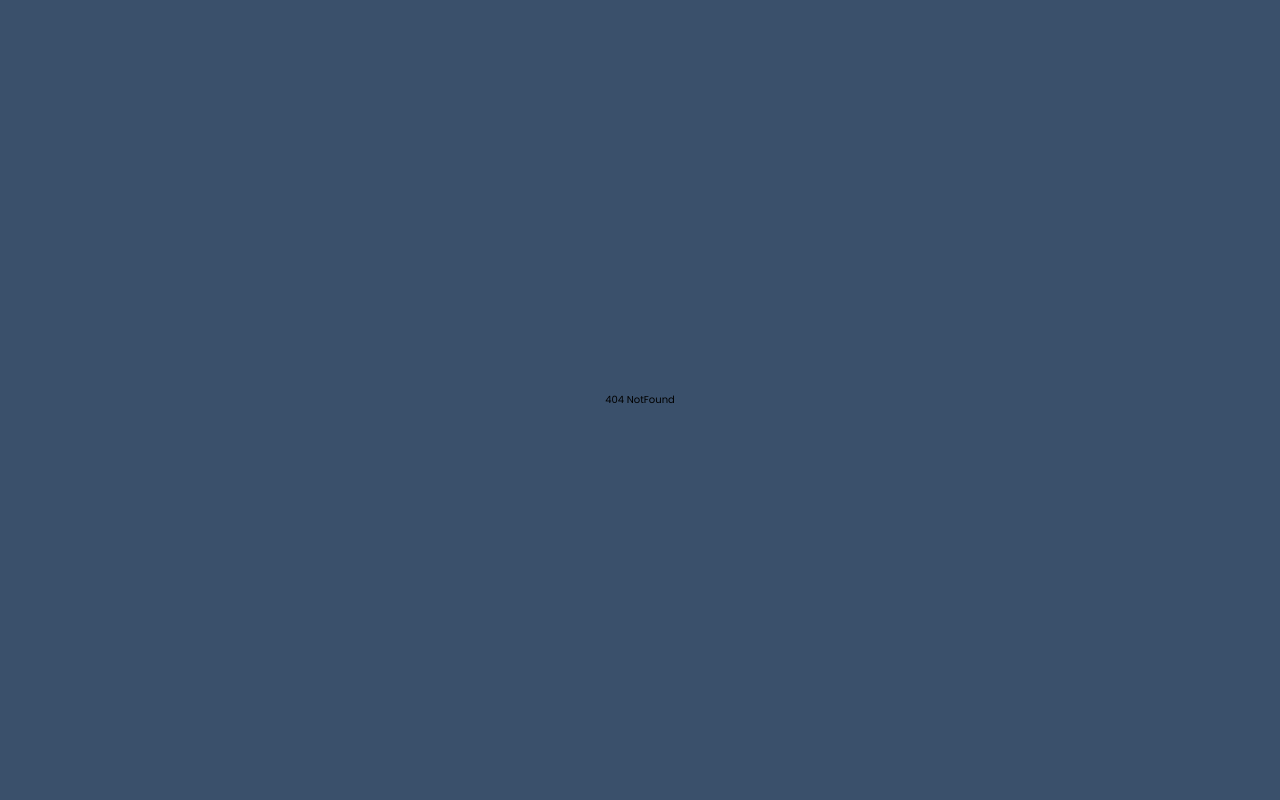
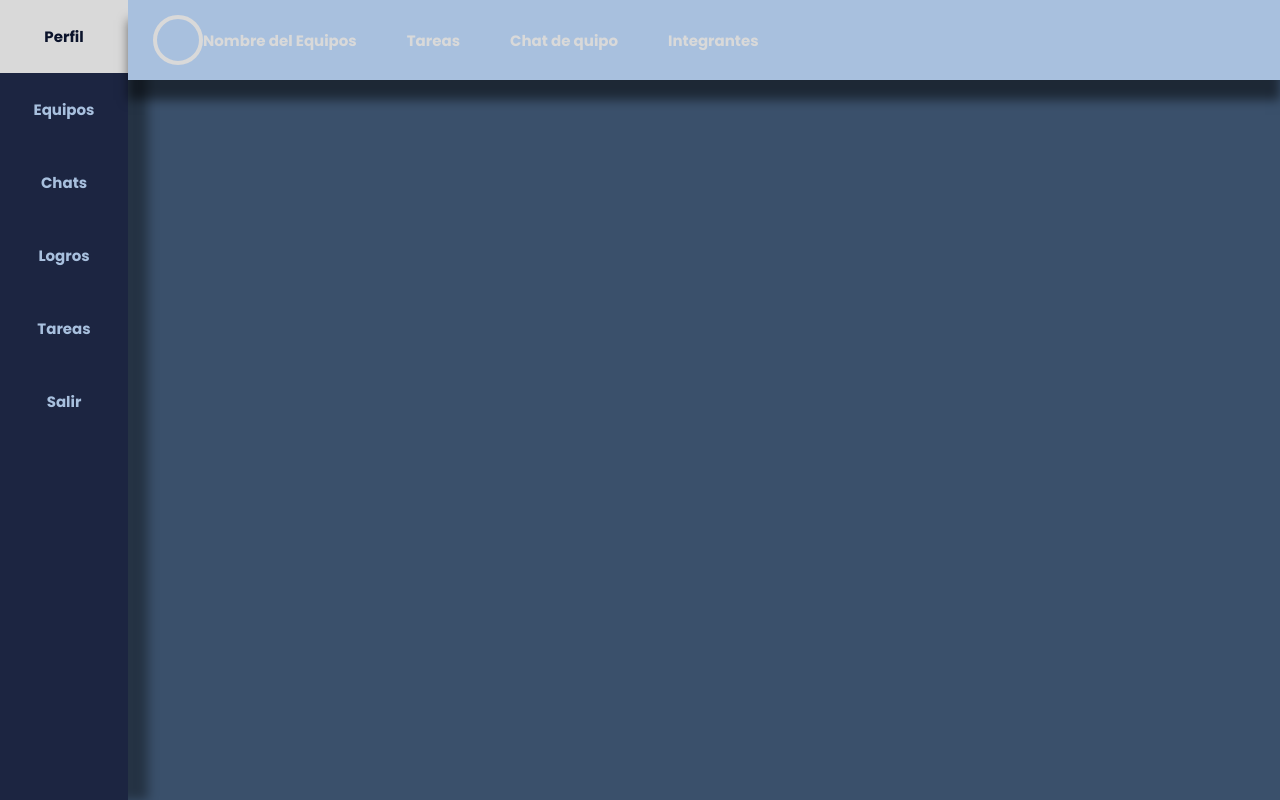
Before and after one commit to DiegoGReyna/proyecto-final-poi, a React (Create React App) app: page /UserPage/Equipo in a window 1280 px wide. Before the commit this address had no page. Built offline with nearby package versions, Linux system fonts and the light colour scheme.

Commit message:
nav bar principal y nav bar de equipo

```diff
--- a/src/App.js
+++ b/src/App.js
@@ -3,7 +3,8 @@ import './App.css';
 import LoginForm from './componenetes/LoginForm';
 import CreateAccount from './componenetes/CreateAccount';
 import NotFoundPage from './Pages/NotFoundPage'
-
+import UserPage from './Pages/UserPage/UserPage';
+import Team from './Pages/Team/Team';
 import { BrowserRouter, Route, Routes } from "react-router-dom";
 
 function App() {
@@ -15,6 +16,8 @@ function App() {
 
           <Route path='/' element={<LoginForm />} />
           <Route path='/CrearCueanta' element={<CreateAccount />} />
+          <Route path='/UserPage/*' element={<UserPage />} />
+
           <Route path='*' element={<NotFoundPage />} />
         </Routes>
       </div>
--- /dev/null
+++ b/src/Pages/Team/Team.css
@@ -0,0 +1,3 @@
+.BoxTeam {
+    width: 90%;
+}
--- /dev/null
+++ b/src/Pages/Team/Team.jsx
@@ -0,0 +1,21 @@
+import React from 'react'
+import NavBarTeam from '../../componenetes/NavBarTeam/NavBarTeam'
+import { Route, Routes } from "react-router-dom";
+import TeamChatPage from '../TeamChatPage/TeamChatPage'
+import './Team.css'
+
+export default function Team() {
+    return (
+        <div className='BoxTeam'>
+            <NavBarTeam />
+
+            <Routes>
+                <Route path="ChatEquipo" element={<TeamChatPage />} />
+            </Routes>
+
+
+        </div>
+
+
+    )
+}
--- /dev/null
+++ b/src/Pages/TeamChatPage/TeamChatPage.jsx
@@ -0,0 +1,6 @@
+import './TeamChatPage.css'
+export default function TeamChatPage() {
+    return (
+        <div>TeamChatPage</div>
+    )
+}
--- /dev/null
+++ b/src/Pages/UserPage/UserPage.css
@@ -0,0 +1,7 @@
+.ContainerUserPage {
+    width: 100%;
+    height: 100%;
+    display: flex;
+    /* flex-wrap: wrap; */
+    flex-direction: row;
+}
--- /dev/null
+++ b/src/Pages/UserPage/UserPage.jsx
@@ -0,0 +1,16 @@
+
+import NavBarMain from '../../componenetes/NavBarMain/NavBarMain'
+import './UserPage.css';
+import { Route, Routes } from 'react-router-dom';
+import Team from '../Team/Team';
+
+export default function UserPage() {
+    return (
+        <div className='ContainerUserPage'>
+            <NavBarMain />
+            <Routes>
+                <Route path="Equipo/*" element={<Team />} />
+            </Routes>
+        </div>
+    )
+}
--- /dev/null
+++ b/src/componenetes/NavBarMain/NavBarMain.css
@@ -0,0 +1,27 @@
+.ContainerNavBarMain {
+    background-color: var(--Color2);
+    display: flex;
+    flex-direction: column;
+    align-items: center;
+    width: 10%;
+    box-shadow: 20px 0px 10px rgba(0, 0, 0, 0.37);
+    /* justify-content: space-around; */
+}
+
+.MainNavLink {
+    text-decoration: none;
+    font-family: 'Poppins', sans-serif;
+    font-size: 1.5rem;
+    color: var(--Color5);
+    font-weight: bold;
+    width: 100%;
+    text-align: center;
+    padding: 2.5rem 0;
+    transition: all 0.6s;
+}
+
+.MainNavLink:hover {
+    background-color: var(--Color6);
+    color: var(--Color1);
+
+}
--- /dev/null
+++ b/src/componenetes/NavBarMain/NavBarMain.jsx
@@ -0,0 +1,18 @@
+import './NavBarMain.css';
+import { NavLink } from 'react-router-dom'
+
+
+
+export default function NavBarMain() {
+    return (
+        <div className='ContainerNavBarMain'>
+
+            <NavLink className='MainNavLink' to=''>Perfil</NavLink>
+            <NavLink className='MainNavLink' to='Equipo'>Equipos</NavLink>
+            <NavLink className='MainNavLink' to=''>Chats</NavLink>
+            <NavLink className='MainNavLink' to=''>Logros</NavLink>
+            <NavLink className='MainNavLink' to=''>Tareas</NavLink>
+            <NavLink className='MainNavLink' to=''>Salir</NavLink>
+        </div>
+    )
+}
--- /dev/null
+++ b/src/componenetes/NavBarTeam/NavBarTeam.css
@@ -0,0 +1,53 @@
+.BoxNavBarTeam {
+    background-color: var(--Color5);
+    width: 100%;
+    height: 8rem;
+    display: flex;
+    flex-direction: row;
+    align-items: center;
+    box-shadow: 0px 20px 10px rgba(0, 0, 0, 0.5);
+
+}
+
+.TeamNavLinkNombreEquipo {
+    text-decoration: none;
+    font-family: 'Poppins', sans-serif;
+    font-size: 1.5rem;
+    color: var(--Color6);
+    font-weight: bold;
+    display: flex;
+    transition: all 0.6s;
+    flex-direction: row;
+    align-items: center;
+    height: 100%;
+    padding: 0 2.5rem;
+}
+
+.TeamNavLinkNombreEquipo:hover {
+    background-color: var(--Color4);
+}
+
+.TeamNavLink {
+    text-decoration: none;
+    font-family: 'Poppins', sans-serif;
+    font-size: 1.5rem;
+    color: var(--Color6);
+    font-weight: bold;
+    display: flex;
+    transition: all 0.6s;
+    flex-direction: row;
+    align-items: center;
+    height: 100%;
+    padding: 0 2.5rem;
+}
+
+.TeamNavLink:hover {
+    background-color: var(--Color4);
+}
+
+.ImgTeam {
+    width: 5rem;
+    height: 5rem;
+    border-radius: 2.5rem;
+    border: 4px solid var(--Color6);
+}
--- /dev/null
+++ b/src/componenetes/NavBarTeam/NavBarTeam.jsx
@@ -0,0 +1,17 @@
+import React from 'react'
+import './NavBarTeam.css'
+import { NavLink } from 'react-router-dom'
+export default function NavBarTeam() {
+    return (
+        <div className='BoxNavBarTeam'>
+
+            <NavLink className='TeamNavLinkNombreEquipo' to=''>
+                <div className='ImgTeam'></div> Nombre del Equipos</NavLink>
+            <NavLink className='TeamNavLink' to=''>Tareas</NavLink>
+            <NavLink className='TeamNavLink' to='/UserPage/Equipo/ChatEquipo'>Chat de quipo</NavLink>
+            <NavLink className='TeamNavLink' to=''>Integrantes</NavLink>
+
+
+        </div>
+    )
+}
```
Also changed, not shown: src/Pages/TeamChatPage/TeamChatPage.css (added).
